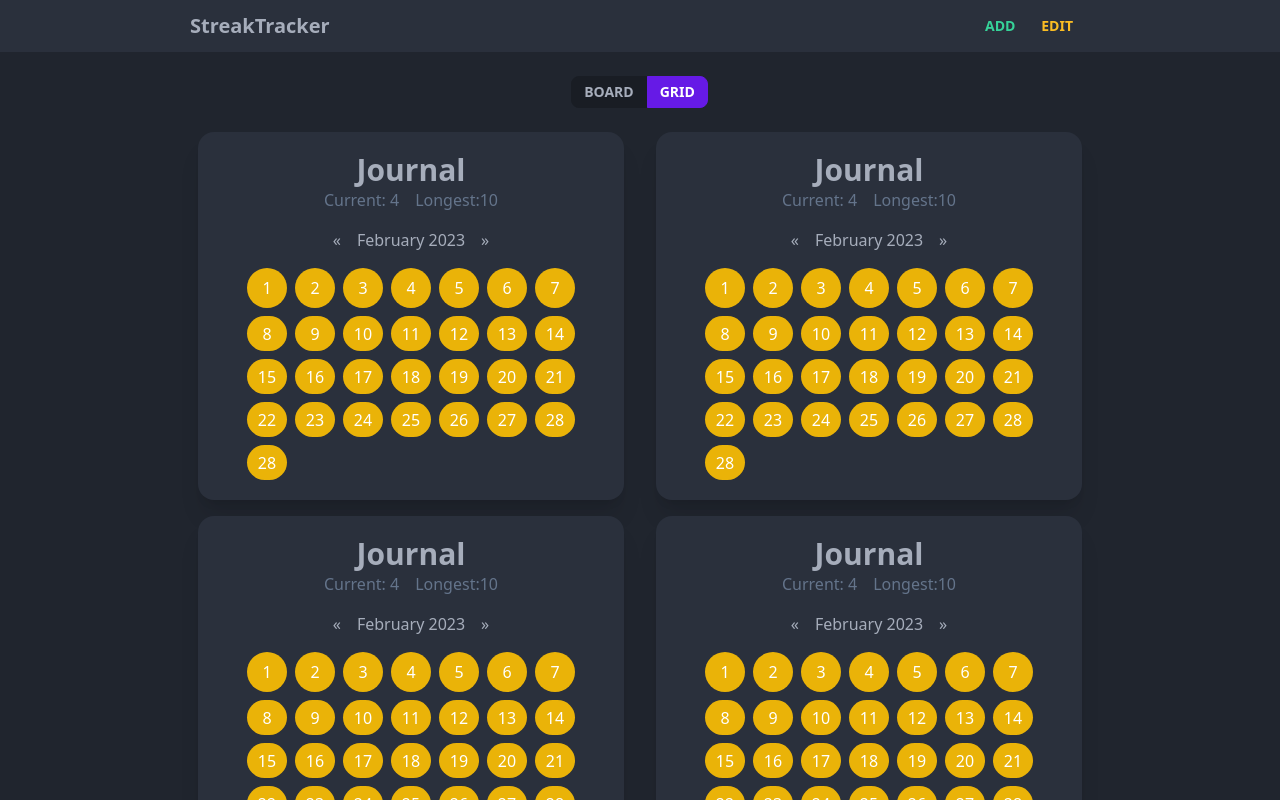
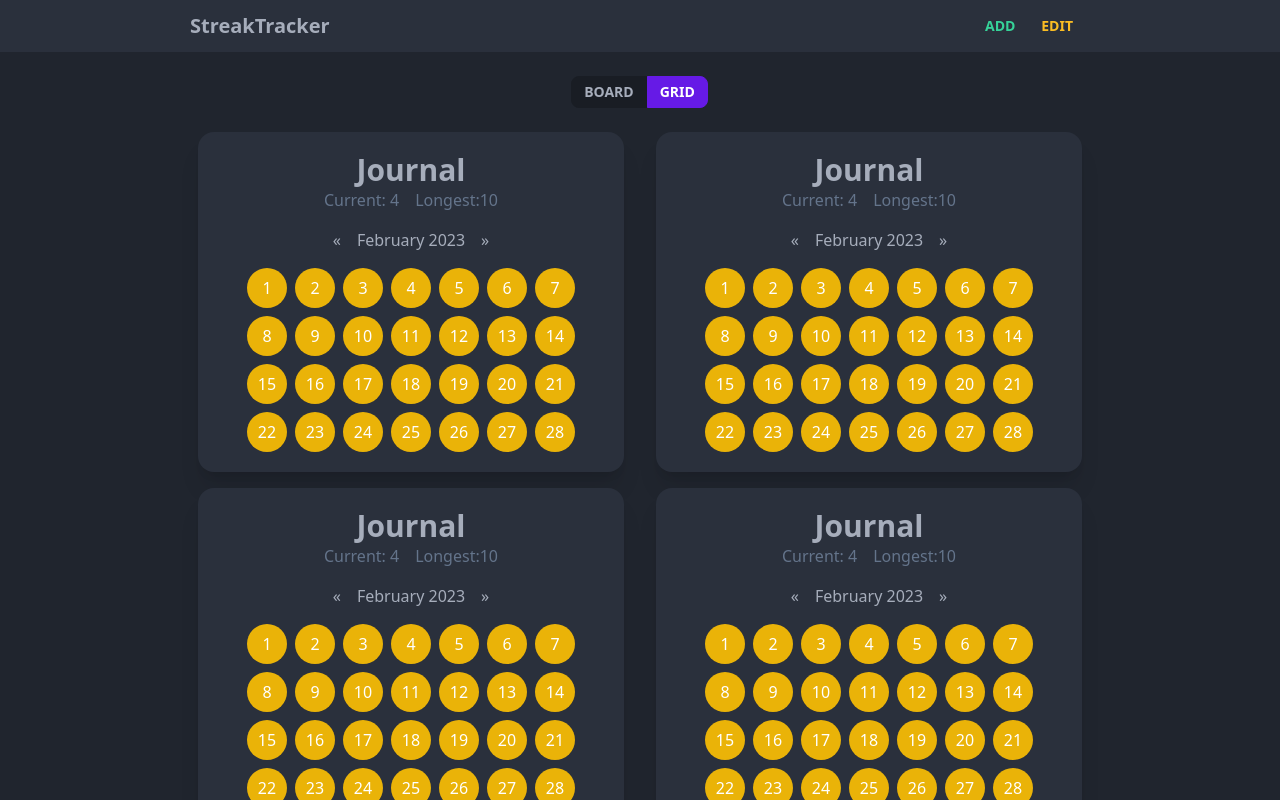
Before and after one commit to kcereno/streaks-habit-tracker, a React (Create React App) app: page / in a window 1280 px wide. Both pictures are taken after a click on the button "GRID". Shown: the top 800 px of the page. Built offline with nearby package versions, Linux system fonts and the light colour scheme.

Commit message:
Refactor Calendar component" git push
"

```diff
--- a/src/components/Calendar/Calender.tsx
+++ b/src/components/Calendar/Calender.tsx
@@ -1,6 +1,7 @@
 /* eslint-disable prefer-const */
 /* eslint-disable no-plusplus */
 import React from 'react';
+import Day from '../Day/Day';
 
 interface Props {
   totalDays: number;
@@ -16,68 +17,10 @@ function Calender({ totalDays }: Props) {
   return (
     <div className="flex justify-center mt-2">
       <div className="flex flex-col gap-2 text-center text-white mt-2">
-        <div className="flex flex-wrap gap-2">
-          {days
-            .filter((day) => day >= 1 && day <= 7)
-            .map((day) => (
-              <h1
-                key={day}
-                className="flex items-center justify-center rounded-full  p-1 bg-yellow-500 w-[30px] h-[30px] mobile-medium:w-[35px] mobile-medium:h-[35px] mobile-large:w-[40px] mobile-large:h-[40px]"
-              >
-                {day}
-              </h1>
-            ))}
-        </div>
-        <div className="flex flex-wrap gap-2">
-          {days
-            .filter((day) => day >= 8 && day <= 14)
-            .map((day) => (
-              <h1
-                key={day}
-                className="flex items-center justify-center rounded-full p-1.5 bg-yellow-500  text-center w-[30px] h-[30px] mobile-medium:w-[35px] mobile-medium:h-[35px] mobile-large:w-[40px] mobile-large:h-[40px"
-              >
-                {day}
-              </h1>
-            ))}
-        </div>
-        <div className="flex flex-wrap gap-2">
-          {days
-            .filter((day) => day >= 15 && day <= 21)
-            .map((day) => (
-              <h1
-                key={day}
-                className="flex items-center justify-center rounded-full p-1.5 bg-yellow-500  text-center w-[30px] h-[30px] mobile-medium:w-[35px] mobile-medium:h-[35px] mobile-large:w-[40px] mobile-large:h-[40px"
-              >
-                {day}
-              </h1>
-            ))}
-        </div>
-        <div className="flex flex-wrap gap-2">
-          {days
-            .filter((day) => day >= 22 && day <= 28)
-            .map((day) => (
-              <h1
-                key={day}
-                className="flex items-center justify-center rounded-full p-1.5 bg-yellow-500  text-center w-[30px] h-[30px] mobile-medium:w-[35px] mobile-medium:h-[35px] mobile-large:w-[40px] mobile-large:h-[40px"
-              >
-                {day}
-              </h1>
-            ))}
-        </div>
-        <div className="flex flex-wrap gap-2">
-          {days.map((day) => {
-            if (day >= 28) {
-              return (
-                <h1
-                  key={day}
-                  className="flex items-center justify-center rounded-full p-1.5 bg-yellow-500 text-center w-[30px] h-[30px] mobile-medium:w-[35px] mobile-medium:h-[35px] mobile-large:w-[40px] mobile-large:h-[40px"
-                >
-                  {day}
-                </h1>
-              );
-            }
-            return null;
-          })}
+        <div className="flex flex-wrap gap-2 w-[258px] mobile-medium:w-[293px] mobile-large:w-[328px]">
+          {days.map((day) => (
+            <Day key={day} day={day} />
+          ))}
         </div>
       </div>
     </div>
--- /dev/null
+++ b/src/components/Day/Day.tsx
@@ -0,0 +1,15 @@
+import React from 'react';
+
+interface Props {
+  day: number;
+}
+
+function Day({ day }: Props) {
+  return (
+    <h1 className="flex items-center justify-center rounded-full p-1.5 bg-yellow-500 text-center w-[30px] h-[30px] mobile-medium:w-[35px] mobile-medium:h-[35px] mobile-large:w-[40px] mobile-large:h-[40px]">
+      {day}
+    </h1>
+  );
+}
+
+export default Day;
```
